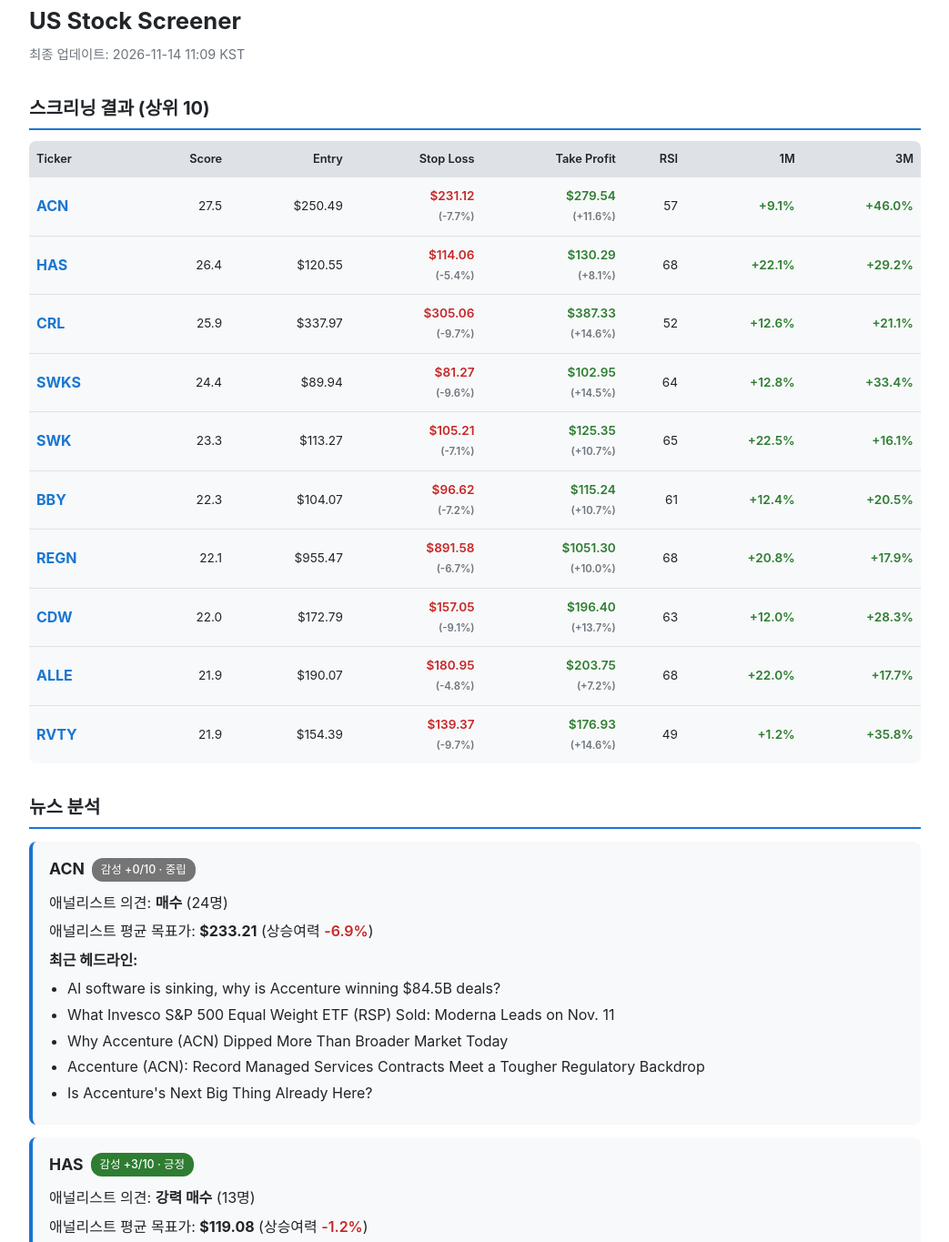
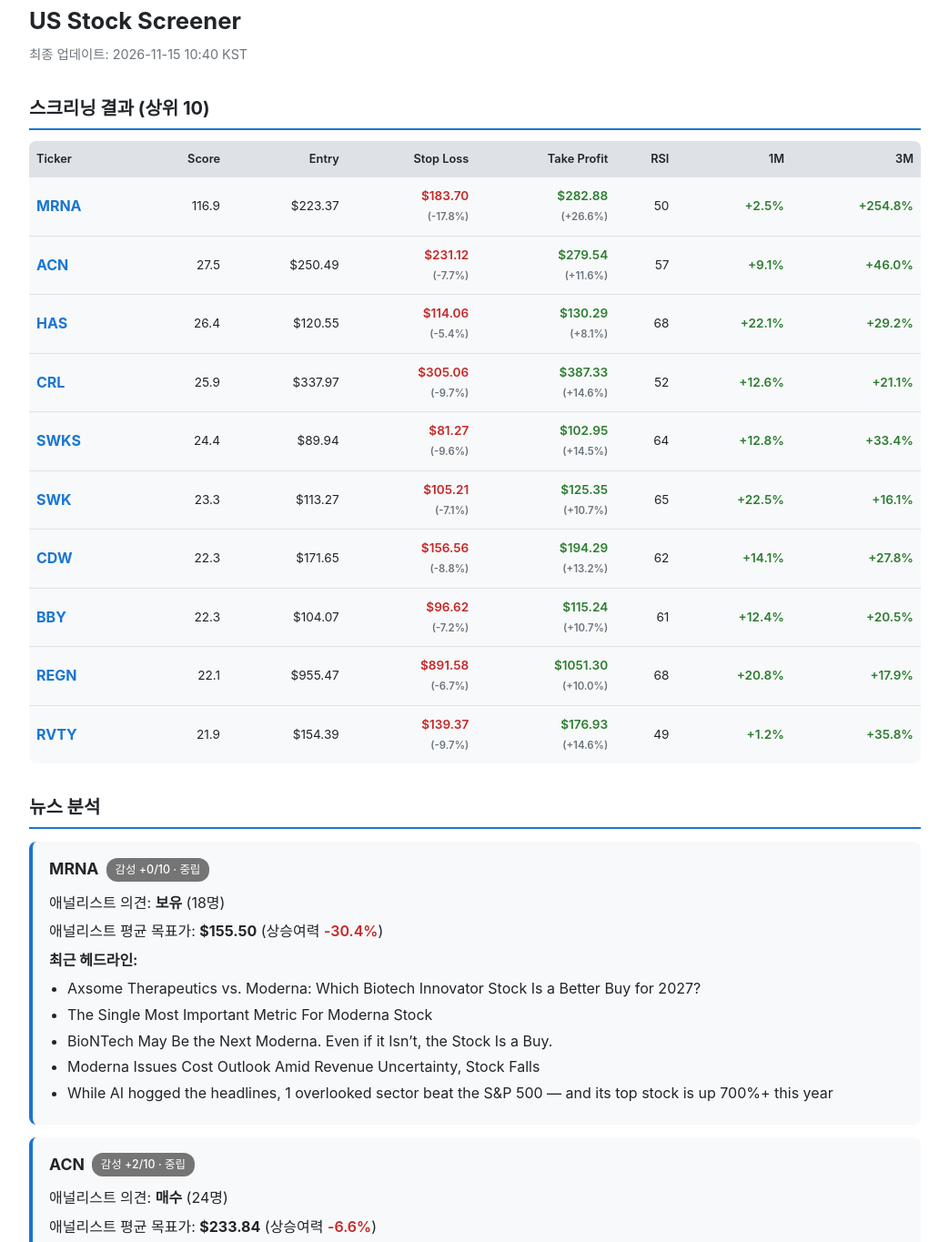
Before and after one commit to cywj0817/test, a plain HTML site: page docs/index.html in a window 1280 px wide. Shown: the part 13-1378 px from the top of the page at 91% size, without its empty margins (118-1161 px from the left). Drawn offline with Linux system fonts and the light colour scheme.

Commit message:
Daily report: 2026-11-15 10:40 KST

```diff
--- a/docs/index.html
+++ b/docs/index.html
@@ -3,7 +3,7 @@
 <head>
 <meta charset="UTF-8">
 <meta name="viewport" content="width=device-width, initial-scale=1.0">
-<title>US Stock Screener — 2026-11-14 11:09 KST</title>
+<title>US Stock Screener — 2026-11-15 10:40 KST</title>
 <style>
   :root {
     --bg: #ffffff; --bg-card: #f8f9fa; --text: #212529;
@@ -80,7 +80,7 @@
 <div class="container">
   <header>
     <h1>US Stock Screener</h1>
-    <div class="subtitle">최종 업데이트: 2026-11-14 11:09 KST</div>
+    <div class="subtitle">최종 업데이트: 2026-11-15 10:40 KST</div>
   </header>
 
   <h2>스크리닝 결과 (상위 10)</h2>
@@ -99,6 +99,17 @@
         </tr>
       </thead>
       <tbody>
+
+      <tr>
+        <td class="ticker">MRNA</td>
+        <td>116.9</td>
+        <td>$223.37</td>
+        <td class="neg">$183.70<br><small>(-17.8%)</small></td>
+        <td class="pos">$282.88<br><small>(+26.6%)</small></td>
+        <td>50</td>
+        <td class="pos">+2.5%</td>
+        <td class="pos">+254.8%</td>
+      </tr>
 
       <tr>
         <td class="ticker">ACN</td>
@@ -156,6 +167,17 @@
       </tr>
 
       <tr>
+        <td class="ticker">CDW</td>
+        <td>22.3</td>
+        <td>$171.65</td>
+        <td class="neg">$156.56<br><small>(-8.8%)</small></td>
+        <td class="pos">$194.29<br><small>(+13.2%)</small></td>
+        <td>62</td>
+        <td class="pos">+14.1%</td>
+        <td class="pos">+27.8%</td>
+      </tr>
+
+      <tr>
         <td class="ticker">BBY</td>
         <td>22.3</td>
         <td>$104.07</td>
@@ -178,28 +200,6 @@
       </tr>
 
       <tr>
-        <td class="ticker">CDW</td>
-        <td>22.0</td>
-        <td>$172.79</td>
-        <td class="neg">$157.05<br><small>(-9.1%)</small></td>
-        <td class="pos">$196.40<br><small>(+13.7%)</small></td>
-        <td>63</td>
-        <td class="pos">+12.0%</td>
-        <td class="pos">+28.3%</td>
-      </tr>
-
-      <tr>
-        <td class="ticker">ALLE</td>
-        <td>21.9</td>
-        <td>$190.07</td>
-        <td class="neg">$180.95<br><small>(-4.8%)</small></td>
-        <td class="pos">$203.75<br><small>(+7.2%)</small></td>
-        <td>68</td>
-        <td class="pos">+22.0%</td>
-        <td class="pos">+17.7%</td>
-      </tr>
-
-      <tr>
         <td class="ticker">RVTY</td>
         <td>21.9</td>
         <td>$154.39</td>
@@ -216,12 +216,21 @@
   <h2>뉴스 분석</h2>
 
     <div class="card">
-      <h3>ACN
+      <h3>MRNA
         <span class="badge neutral">감성 +0/10 · 중립</span>
       </h3>
+      <p>애널리스트 의견: <strong>보유</strong> (18명)</p>
+      <p>애널리스트 평균 목표가: <strong>$155.50</strong> (상승여력 <span class='neg'>-30.4%</span>)</p>
+      <p><strong>최근 헤드라인:</strong></p><ul><li>Axsome Therapeutics vs. Moderna: Which Biotech Innovator Stock Is a Better Buy for 2027?</li><li>The Single Most Important Metric For Moderna Stock</li><li>BioNTech May Be the Next Moderna. Even if it Isn’t, the Stock Is a Buy.</li><li>Moderna Issues Cost Outlook Amid Revenue Uncertainty, Stock Falls</li><li>While AI hogged the headlines, 1 overlooked sector beat the S&amp;P 500 — and its top stock is up 700%+ this year</li></ul>
+    </div>
+
+    <div class="card">
+      <h3>ACN
+        <span class="badge neutral">감성 +2/10 · 중립</span>
+      </h3>
       <p>애널리스트 의견: <strong>매수</strong> (24명)</p>
-      <p>애널리스트 평균 목표가: <strong>$233.21</strong> (상승여력 <span class='neg'>-6.9%</span>)</p>
-      <p><strong>최근 헤드라인:</strong></p><ul><li>AI software is sinking, why is Accenture winning $84.5B deals?</li><li>What Invesco S&amp;P 500 Equal Weight ETF (RSP) Sold: Moderna Leads on Nov. 11</li><li>Why Accenture (ACN) Dipped More Than Broader Market Today</li><li>Accenture (ACN): Record Managed Services Contracts Meet a Tougher Regulatory Backdrop</li><li>Is Accenture&#x27;s Next Big Thing Already Here?</li></ul>
+      <p>애널리스트 평균 목표가: <strong>$233.84</strong> (상승여력 <span class='neg'>-6.6%</span>)</p>
+      <p><strong>최근 헤드라인:</strong></p><ul><li>Accenture vs. Adobe: Which Technology Stock Is a Better Buy for 2027?</li><li>Cadence Stock And 2 AI Software Names With Stronger Governance Profiles</li><li>AI software is sinking, why is Accenture winning $84.5B deals?</li><li>What Invesco S&amp;P 500 Equal Weight ETF (RSP) Sold: Moderna Leads on Nov. 11</li><li>Why Accenture (ACN) Dipped More Than Broader Market Today</li></ul>
     </div>
 
     <div class="card">
@@ -261,24 +270,6 @@
     </div>
 
     <div class="card">
-      <h3>BBY
-        <span class="badge pos">감성 +5/10 · 긍정</span>
-      </h3>
-      <p>애널리스트 의견: <strong>보유</strong> (20명)</p>
-      <p>애널리스트 평균 목표가: <strong>$89.05</strong> (상승여력 <span class='neg'>-14.4%</span>)</p>
-      <p><strong>최근 헤드라인:</strong></p><ul><li>Alliance Entertainment Q1 Earnings Call Highlights</li><li>TikTok Shop pilots paid membership</li><li>5-star analyst flags surprise Micron stock catalyst after CoreWeave rally</li><li>3 Dividend Stocks To Watch After Hot US Inflation Data</li><li>Uber Joins with Amazon on Food Delivery: A Major Growth Catalyst?</li></ul>
-    </div>
-
-    <div class="card">
-      <h3>REGN
-        <span class="badge neutral">감성 +0/10 · 중립</span>
-      </h3>
-      <p>애널리스트 의견: <strong>매수</strong> (27명)</p>
-      <p>애널리스트 평균 목표가: <strong>$977.93</strong> (상승여력 <span class='pos'>+2.4%</span>)</p>
-      <p><strong>최근 헤드라인:</strong></p><ul><li>Could You Have Held Glaukos Stock Through Its Falls?</li><li>Kodiak Q3 Loss Wider Than Expected, Pipeline Development in Focus</li><li>REGN Soars 27.4% in a Month: Buy, Sell or Hold the Stock?</li><li>What Moved Alnylam Stock?</li><li>Regeneron Pharmaceuticals (REGN) Reports Early MASLD Trial Data With 62% Liver Fat Normalization</li></ul>
-    </div>
-
-    <div class="card">
       <h3>CDW
         <span class="badge neutral">감성 +1/10 · 중립</span>
       </h3>
@@ -288,12 +279,21 @@
     </div>
 
     <div class="card">
-      <h3>ALLE
+      <h3>BBY
+        <span class="badge pos">감성 +5/10 · 긍정</span>
+      </h3>
+      <p>애널리스트 의견: <strong>보유</strong> (20명)</p>
+      <p>애널리스트 평균 목표가: <strong>$89.05</strong> (상승여력 <span class='neg'>-14.4%</span>)</p>
+      <p><strong>최근 헤드라인:</strong></p><ul><li>Best Buy or International Paper: Only One Gets My Dividend Dollars for the Next 10 Years</li><li>Alliance Entertainment Q1 Earnings Call Highlights</li><li>TikTok Shop pilots paid membership</li><li>5-star analyst flags surprise Micron stock catalyst after CoreWeave rally</li><li>3 Dividend Stocks To Watch After Hot US Inflation Data</li></ul>
+    </div>
+
+    <div class="card">
+      <h3>REGN
         <span class="badge neutral">감성 +1/10 · 중립</span>
       </h3>
-      <p>애널리스트 의견: <strong>매수</strong> (11명)</p>
-      <p>애널리스트 평균 목표가: <strong>$193.64</strong> (상승여력 <span class='pos'>+0.9%</span>)</p>
-      <p><strong>최근 헤드라인:</strong></p><ul><li>Here&#x27;s Why You Should Consider Investing in Allegion Stock Now</li><li>Are Industrial Products Stocks Lagging  Allegion (ALLE) This Year?</li><li>Powell Industries Gears Up to Post Q4 Earnings: What&#x27;s in the Offing?</li><li>EnerSys Gears Up to Report Q2 Earnings: Here&#x27;s What to Expect</li><li>Here&#x27;s Why You Should Add Allegion Stock to Your Portfolio</li></ul>
+      <p>애널리스트 의견: <strong>매수</strong> (27명)</p>
+      <p>애널리스트 평균 목표가: <strong>$984.96</strong> (상승여력 <span class='pos'>+3.1%</span>)</p>
+      <p><strong>최근 헤드라인:</strong></p><ul><li>Regeneron Has $16 Billion in Net Cash and Trades Near 20 Times Earnings. Is It the Cheapest Big Biotech?</li><li>Could You Have Held Glaukos Stock Through Its Falls?</li><li>Kodiak Q3 Loss Wider Than Expected, Pipeline Development in Focus</li><li>REGN Soars 27.4% in a Month: Buy, Sell or Hold the Stock?</li><li>What Moved Alnylam Stock?</li></ul>
     </div>
 
     <div class="card">
```
